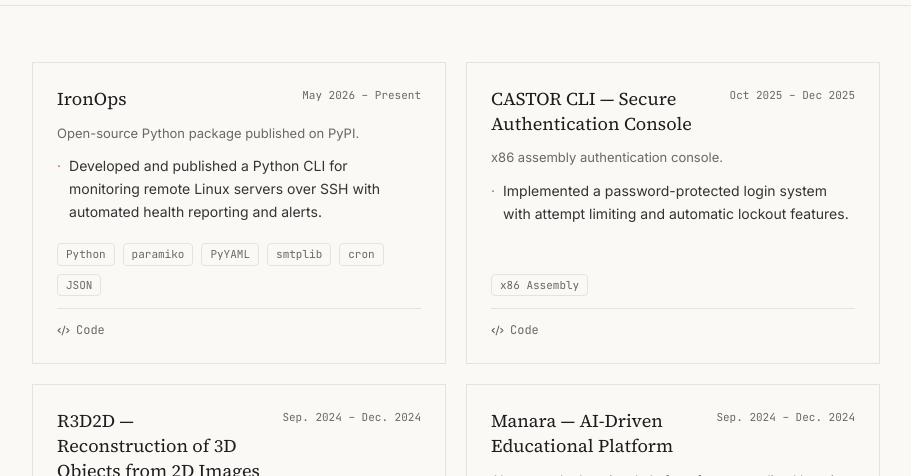
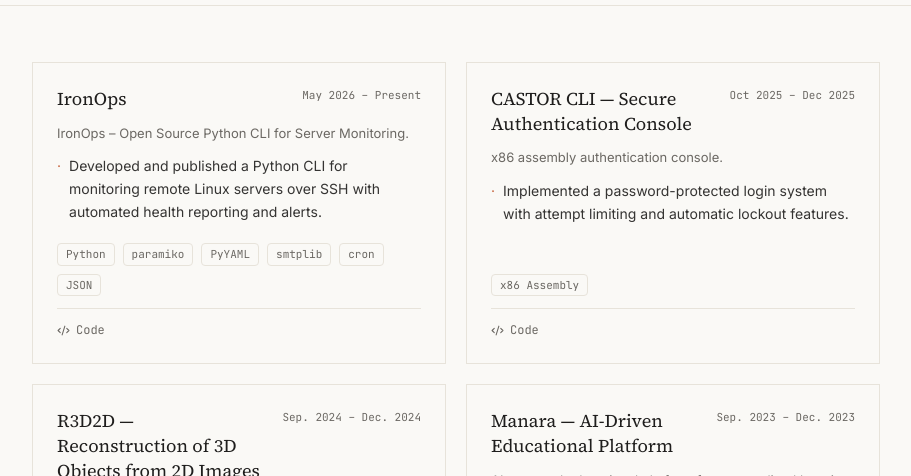
Before and after one commit to AzizKhemiri/aziz-engineer, a Next.js app: page /en/projects in a window 1280 px wide. Shown: the part 360-836 px from the top of the page, without its empty margins (184-1095 px from the left). Built offline with nearby package versions, Linux system fonts and the light colour scheme.

Commit message:
enhance project card explanation ui

```diff
--- a/data/projects.ts
+++ b/data/projects.ts
@@ -20,8 +20,8 @@ export const projects: ProjectEntry[] = [
     period: "May 2026 – Present",
     audience: "personal",
     description: {
-      en: "Open-source Python package published on PyPI.",
-      fr: "Package Python open-source publié sur PyPI.",
+      en: "IronOps – Open Source Python CLI for Server Monitoring.",
+      fr: "IronOps – Open Source Python CLI pour la surveillance des serveurs.",
       de: "Open-Source-Python-Paket, veröffentlicht auf PyPI.",
     },
     bullets: [
@@ -77,7 +77,7 @@ export const projects: ProjectEntry[] = [
   },
   {
     name: "Manara — AI-Driven Educational Platform",
-    period: "Sep. 2024 – Dec. 2024",
+    period: "Sep. 2023 – Dec. 2023",
     audience: "both",
     description: {
       en: "AI-powered educational platform for personalized learning.",
@@ -97,7 +97,7 @@ export const projects: ProjectEntry[] = [
   },
   {
     name: "The Medical — Web App for Medical Practice Management",
-    period: "Feb. 2024 – Apr. 2024",
+    period: "Feb. 2022 – Apr. 2022",
     audience: "both",
     description: {
       en: "Multi-role practice management platform.",
@@ -115,7 +115,7 @@ export const projects: ProjectEntry[] = [
     tools: ["VS Code", "XAMPP"],
     github: "https://github.com/AzizKhemiri/The-Medical",
   },
-  {
+  /*{
     name: "DevWay — Online Learning Web Application",
     period: "Feb. 2023 – Apr. 2023",
     audience: "personal",
@@ -134,5 +134,5 @@ export const projects: ProjectEntry[] = [
     stack: ["HTML5", "CSS3", "JavaScript", "Bootstrap", "PHP", "MySQL"],
     tools: ["VS Code", "Trello", "XAMPP"],
     github: "#",
-  },
+  },*/
 ];
```
